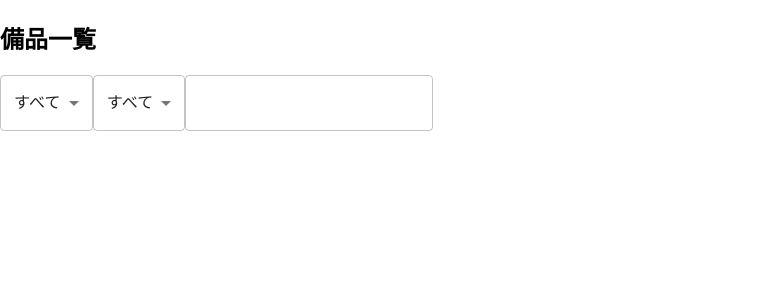
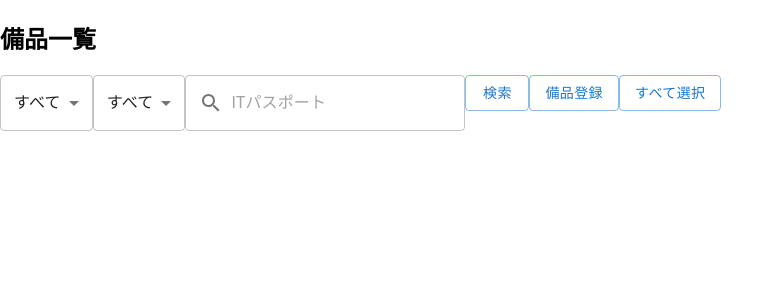
Before and after one commit to takumiTakahata/equipment_management_system, a React (Create React App) app in the folder app/: page /equipment_list in a window 1280 px wide. Before the commit this address had no page. Shown: the top 300 px of the page, without its empty margins (0-784 px from the left). Built offline with nearby package versions, Linux system fonts and the light colour scheme.

Commit message:
検索フォームの作成

```diff
--- a/app/src/components/equipment_list.tsx
+++ b/app/src/components/equipment_list.tsx
@@ -1,5 +1,8 @@
 import { TextField } from "@mui/material";
 import { MenuItem } from "@mui/material";
+import SearchIcon from "@mui/icons-material/Search";
+import InputAdornment from "@mui/material/InputAdornment";
+import { Button } from "@mui/material";
 
 function EquipmentList() {
   const loan_status = [
@@ -53,7 +56,19 @@ function EquipmentList() {
           </MenuItem>
         ))}
       </TextField>
-      <TextField></TextField>
+      <TextField
+        placeholder="ITパスポート"
+        InputProps={{
+          startAdornment: (
+            <InputAdornment position="start">
+              <SearchIcon />
+            </InputAdornment>
+          ),
+        }}
+      />
+      <Button variant="outlined">検索</Button>
+      <Button variant="outlined">備品登録</Button>
+      <Button variant="outlined">すべて選択</Button>
     </div>
   );
 }
```
